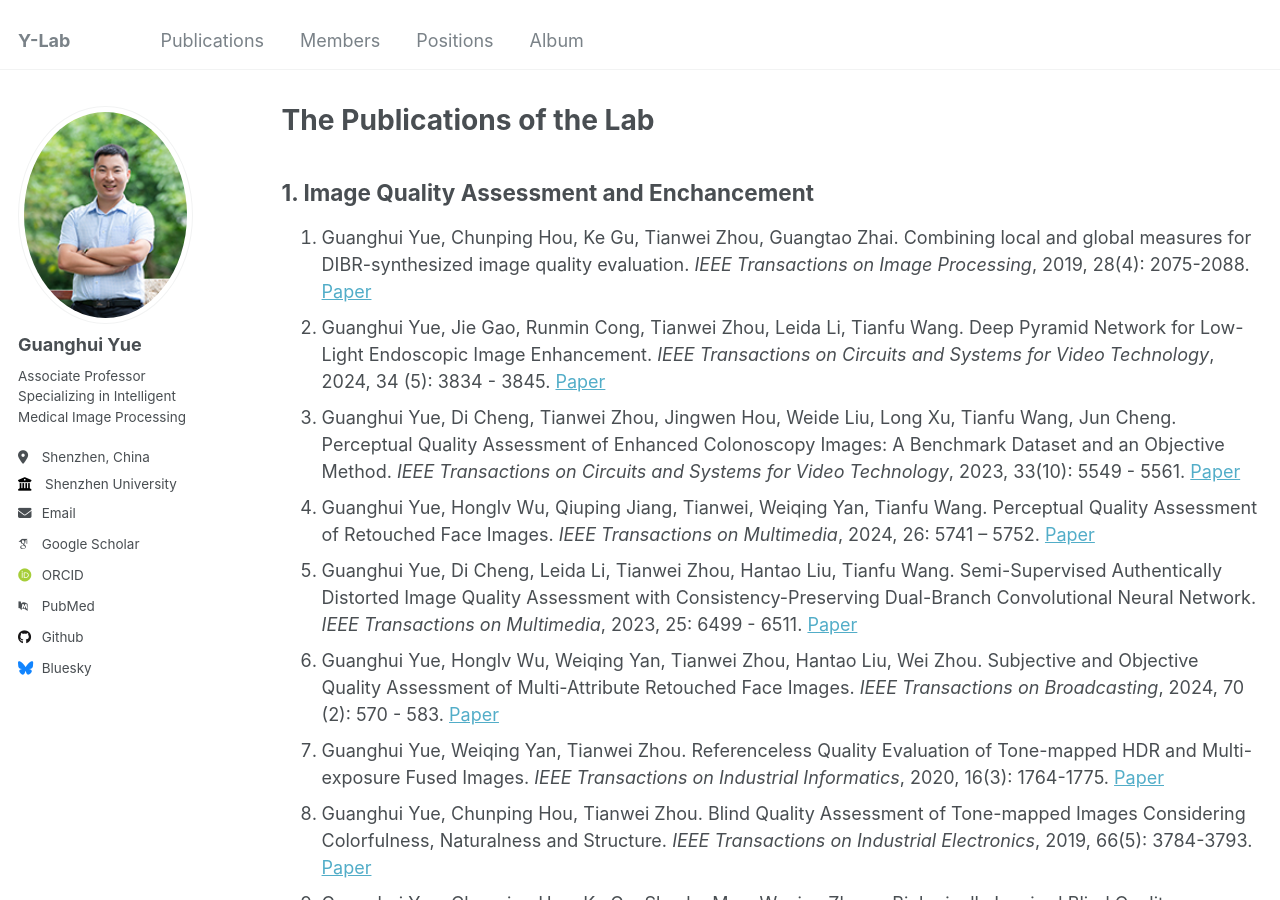
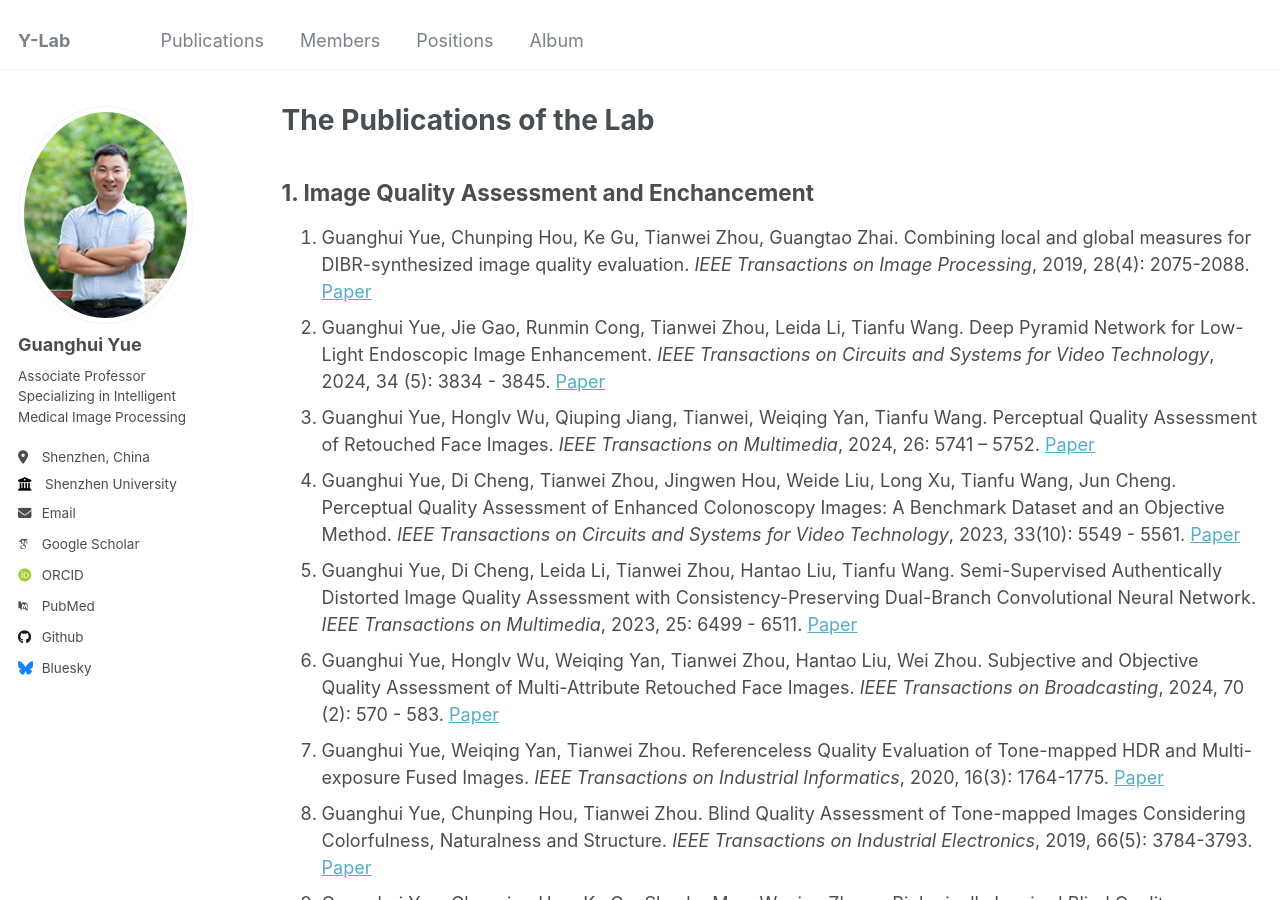
Before and after one commit to Guanghui-Yue/Guanghui-Yue.github.io, a Jekyll site: the page built from _pages/publication.md, in a window 1280 px wide and 900 px high. Built offline with Jekyll 4.4.1, drawn with Linux system fonts in a browser that asks for light colours; some web fonts are replaced.

```diff
--- a/_pages/publication.md
+++ b/_pages/publication.md
@@ -8,8 +8,8 @@ author_profile: true
 ## 1. Image Quality Assessment and Enchancement
 1. Guanghui Yue, Chunping Hou, Ke Gu, Tianwei Zhou, Guangtao Zhai. Combining local and global measures for DIBR-synthesized image quality evaluation. <em>IEEE Transactions on Image Processing</em>, 2019, 28(4): 2075-2088. [Paper](https://ieeexplore.ieee.org/abstract/document/8491300/)
 2. Guanghui Yue, Jie Gao, Runmin Cong, Tianwei Zhou, Leida Li, Tianfu Wang. Deep Pyramid Network for Low-Light Endoscopic Image Enhancement. <em>IEEE Transactions on Circuits and Systems for Video Technology</em>, 2024, 34 (5): 3834 - 3845. [Paper](https://ieeexplore.ieee.org/abstract/document/10274690/)
-3. Guanghui Yue, Di Cheng, Tianwei Zhou, Jingwen Hou, Weide Liu, Long Xu, Tianfu Wang, Jun Cheng. Perceptual Quality Assessment of Enhanced Colonoscopy Images: A Benchmark Dataset and an Objective Method. <em>IEEE Transactions on Circuits and Systems for Video Technology</em>, 2023, 33(10): 5549 - 5561. [Paper](https://ieeexplore.ieee.org/abstract/document/10078370/)
-4. Guanghui Yue, Honglv Wu, Qiuping Jiang, Tianwei, Weiqing Yan, Tianfu Wang. Perceptual Quality Assessment of Retouched Face Images. <em>IEEE Transactions on Multimedia</em>, 2024, 26: 5741 – 5752. [Paper](https://ieeexplore.ieee.org/abstract/document/10337739/)
+3. Guanghui Yue, Honglv Wu, Qiuping Jiang, Tianwei, Weiqing Yan, Tianfu Wang. Perceptual Quality Assessment of Retouched Face Images. <em>IEEE Transactions on Multimedia</em>, 2024, 26: 5741 – 5752. [Paper](https://ieeexplore.ieee.org/abstract/document/10337739/)
+4. Guanghui Yue, Di Cheng, Tianwei Zhou, Jingwen Hou, Weide Liu, Long Xu, Tianfu Wang, Jun Cheng. Perceptual Quality Assessment of Enhanced Colonoscopy Images: A Benchmark Dataset and an Objective Method. <em>IEEE Transactions on Circuits and Systems for Video Technology</em>, 2023, 33(10): 5549 - 5561. [Paper](https://ieeexplore.ieee.org/abstract/document/10078370/)
 5. Guanghui Yue, Di Cheng, Leida Li, Tianwei Zhou, Hantao Liu, Tianfu Wang. Semi-Supervised Authentically Distorted Image Quality Assessment with Consistency-Preserving Dual-Branch Convolutional Neural Network. <em>IEEE Transactions on Multimedia</em>, 2023, 25: 6499 - 6511. [Paper](https://ieeexplore.ieee.org/abstract/document/9903545/)
 6. Guanghui Yue, Honglv Wu, Weiqing Yan, Tianwei Zhou, Hantao Liu, Wei Zhou. Subjective and Objective Quality Assessment of Multi-Attribute Retouched Face Images. <em>IEEE Transactions on Broadcasting</em>, 2024, 70 (2): 570 - 583. [Paper](https://ieeexplore.ieee.org/abstract/document/10481528/)
 7. Guanghui Yue, Weiqing Yan, Tianwei Zhou. Referenceless Quality Evaluation of Tone-mapped HDR and Multi-exposure Fused Images. <em>IEEE Transactions on Industrial Informatics</em>, 2020, 16(3): 1764-1775. [Paper](https://ieeexplore.ieee.org/abstract/document/8758367/)
```
